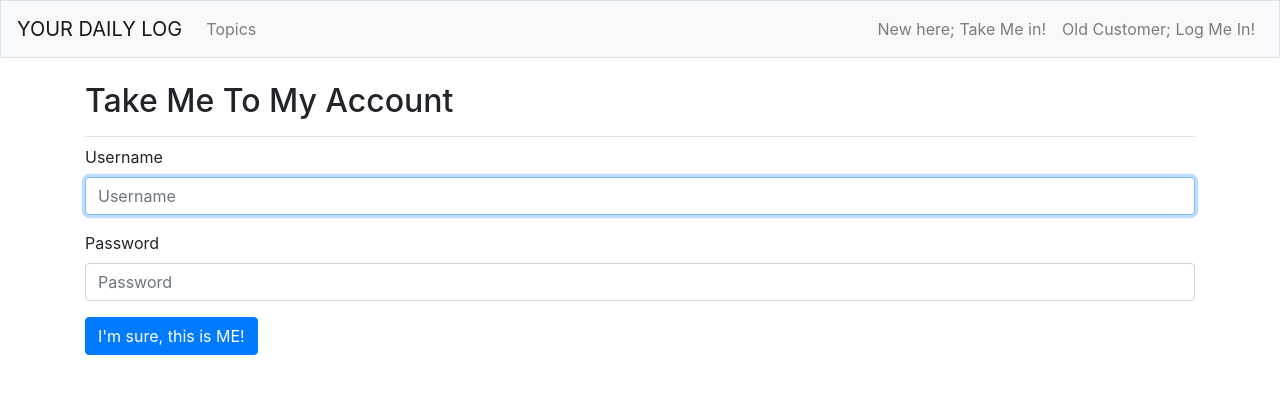
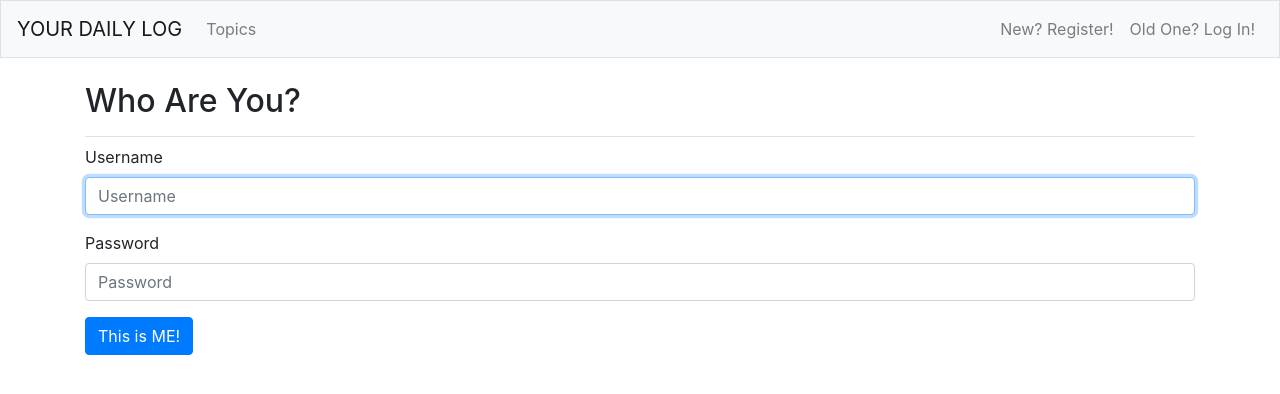
Before and after one commit to Zad-100/YourDailyLogProj, a Django app: page /users/login/ in a window 1280 px wide. Shown: the top 394 px of the page. Run offline with Django 3.2, Linux system fonts and the light colour scheme; some libraries are stand-ins or nearby versions.

Commit message:
Made minor aesthetic changes to the button names and page header names.

```diff
--- a/Users/templates/registration/login.html
+++ b/Users/templates/registration/login.html
@@ -18,7 +18,7 @@
 
   <!--Heading of the page-->
   <h2>
-    Take Me To My Account
+    Who Are You?
   </h2>
 
 {% endblock page_header %}
@@ -42,7 +42,7 @@
     <!--Adding Bootstrap styling to buttons-->
     {% buttons %}
       <button name="submit" class="btn btn-primary">
-        I'm sure, this is ME!
+        This is ME!
       </button>
     {% endbuttons %}
 
--- a/YourDailyLog_App/templates/yourdailylog_app/base.html
+++ b/YourDailyLog_App/templates/yourdailylog_app/base.html
@@ -125,7 +125,7 @@
                 that are part of a longer line
               -->
               <span class="navbar-text">
-                Heeellloooo, {{ user.username }}!
+                Heeelllooo, {{ user.username }}!
               </span>
               <!--
                 Whereas div elements create their own division in a page, span
@@ -137,20 +137,20 @@
             <!--Adding the log out link if the user is already authenticated-->
             <li class="nav-item">
               <a class="nav-link" href="{% url 'Users:logout' %}">
-                Em Bored; Log Me Out!
+                Done? Log Out!
               </a>
             </li>
 
           {% else %}
             <li class="nav-item">
               <a class="nav-link" href="{% url 'Users:register' %}">
-                New here; Take Me in!
+                New? Register!
               </a>
             </li>
 
             <li class="nav-item">
               <a class="nav-link" href="{% url 'Users:login' %}">
-                Old Customer; Log Me In!
+                Old One? Log In!
               </a>
             </li>
 
--- a/YourDailyLog_App/templates/yourdailylog_app/index.html
+++ b/YourDailyLog_App/templates/yourdailylog_app/index.html
@@ -47,7 +47,7 @@
     -->
     <a class="btn btn-lg btn-primary" href="{% url 'Users:register' %}"
        role="button">
-      I'm in! &raquo;
+      Interesting? Register! &raquo;
     </a>
 
   </div>
--- a/YourDailyLog_App/templates/yourdailylog_app/topic.html
+++ b/YourDailyLog_App/templates/yourdailylog_app/topic.html
@@ -20,7 +20,7 @@
   -->
   <p>
     <a href="{% url 'YourDailyLog_App:new_entry' topicName.id %}">
-      I did something new about this! Lemme add it here!
+      Add a new entry here!
     </a>
   </p>
 
@@ -50,7 +50,7 @@
 
           <!--To edit the existing entry-->
           <a href="{% url 'YourDailyLog_App:edit_entry' entry.id %}">
-            ---Edit This Entry---
+            &nbsp&nbsp&nbsp&nbsp&nbsp Edit This Entry
           </a>
 
         </small>
--- a/YourDailyLog_App/templates/yourdailylog_app/topics.html
+++ b/YourDailyLog_App/templates/yourdailylog_app/topics.html
@@ -41,7 +41,7 @@
     {% empty %}
       <li>
         <h3>
-          No topics have been added yet. Come on! Go grind! ;-)
+          No topics have been added yet. Come on, go grind! ;-)
         </h3>
       </li>
 
@@ -53,7 +53,7 @@
 
     <!--Creating a link to add new topics-->
     <a href="{% url 'YourDailyLog_App:new_topic' %}">
-      I did something new! Lemme ADD A NEW TOPIC.
+      Did something new? ADD A NEW TOPIC!
     </a>
 
   </h3>
```
Also changed, not shown: db.sqlite3.
